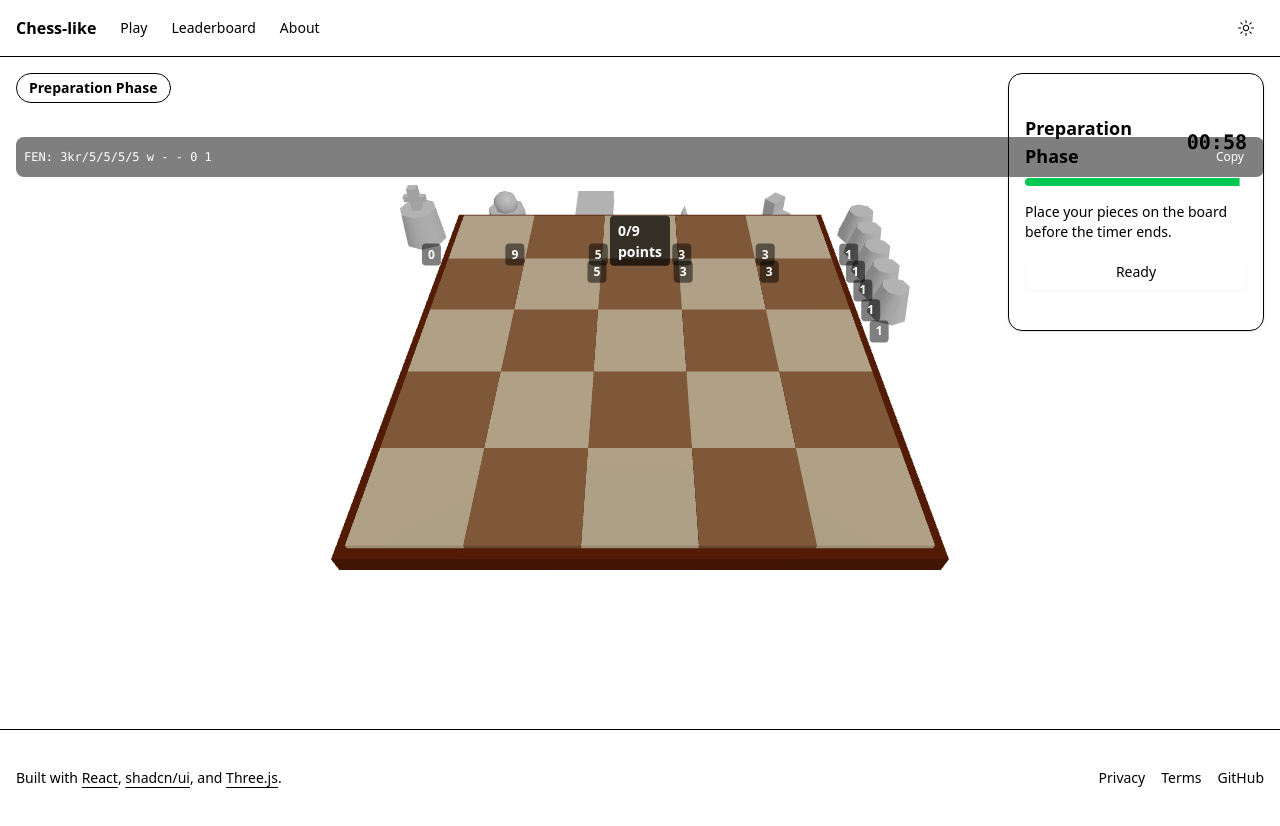
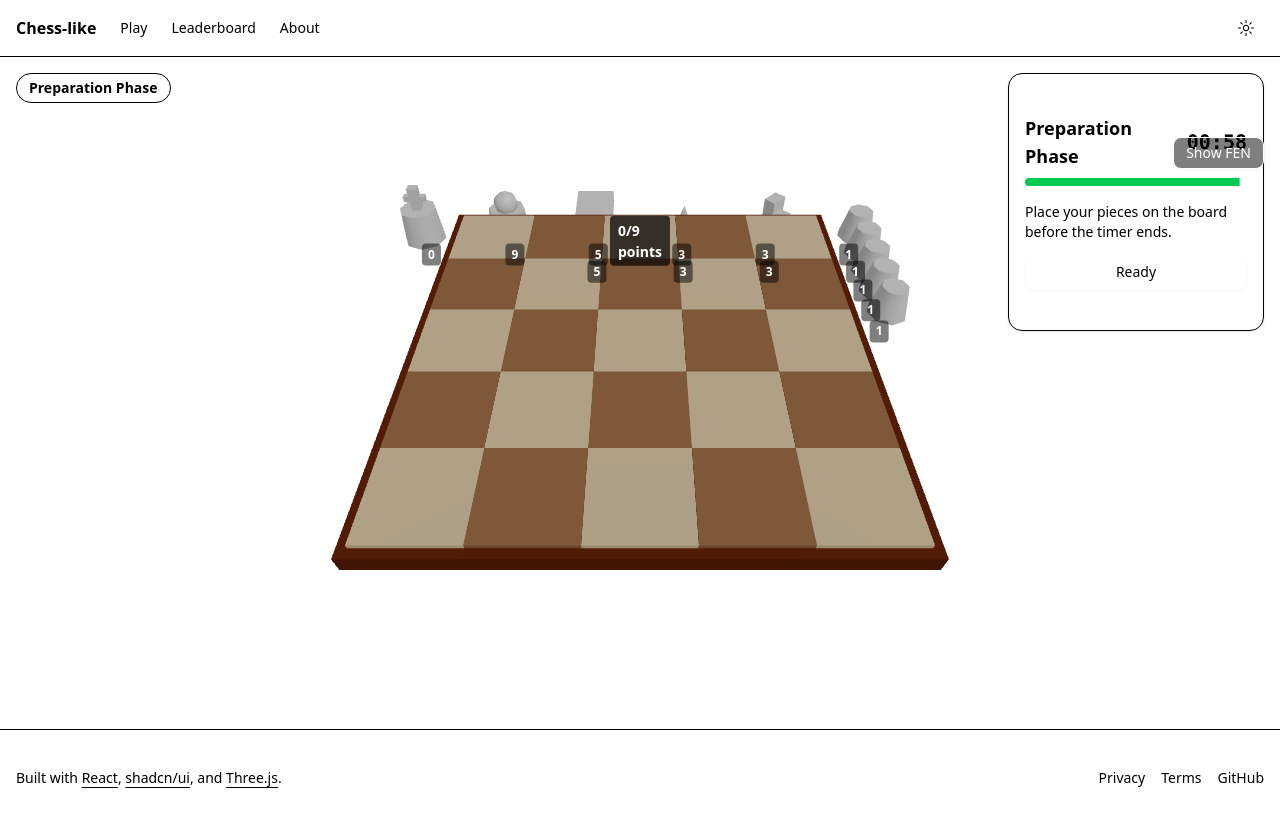
Before and after one commit to rakeden/chess-like, a React (Vite) app: page / in a window 1280 px wide. Both pictures are taken after a click on the button "Random Puzzle". Built offline with nearby package versions, Linux system fonts and the light colour scheme.

Commit message:
FEN Notation UI Enhancement

```diff
--- a/src/components/game/PuzzleGame.jsx
+++ b/src/components/game/PuzzleGame.jsx
@@ -47,6 +47,7 @@ export default function PuzzleGame({ puzzleData }) {
 
   const [currentFEN, setCurrentFEN] = useState(puzzleData?.fen || '');
   const [copied, setCopied] = useState(false);
+  const [showFEN, setShowFEN] = useState(false);
 
   // Generate and update FEN when the board changes
   useEffect(() => {
@@ -112,14 +113,31 @@ export default function PuzzleGame({ puzzleData }) {
         </div>
       )}
 
-      {/* FEN notation display in preparation phase */}
+      {/* FEN notation button in preparation phase */}
       {gamePhase === GAME_PHASES.PREPARATION && (
-        <div className="absolute top-20 left-4 right-4 z-10 bg-black/50 text-white p-2 rounded-md flex items-center">
-          <div className="mr-2 font-mono text-xs truncate">
-            FEN: {currentFEN}
-          </div>
+        <div className="absolute top-20 right-4 z-10">
           <Tooltip>
             <TooltipTrigger asChild>
+              <Button
+                size="sm"
+                variant="outline"
+                className="h-8 bg-black/50 text-white hover:bg-black/70"
+                onClick={() => setShowFEN(!showFEN)}
+              >
+                {showFEN ? 'Hide FEN' : 'Show FEN'}
+              </Button>
+            </TooltipTrigger>
+            <TooltipContent>
+              <p>Show/hide the FEN notation</p>
+            </TooltipContent>
+          </Tooltip>
+
+          {/* Only show FEN when button is clicked */}
+          {showFEN && (
+            <div className="mt-2 bg-black/50 text-white p-2 rounded-md flex items-center">
+              <div className="mr-2 font-mono text-xs truncate max-w-[250px]">
+                {currentFEN}
+              </div>
               <Button
                 size="sm"
                 variant="ghost"
@@ -128,11 +146,8 @@ export default function PuzzleGame({ puzzleData }) {
               >
                 {copied ? 'Copied!' : 'Copy'}
               </Button>
-            </TooltipTrigger>
-            <TooltipContent>
-              <p>Copy FEN to clipboard</p>
-            </TooltipContent>
-          </Tooltip>
+            </div>
+          )}
         </div>
       )}
 
```
Also changed, not shown: 1 other file (tests, documents, lock files or other folders).
